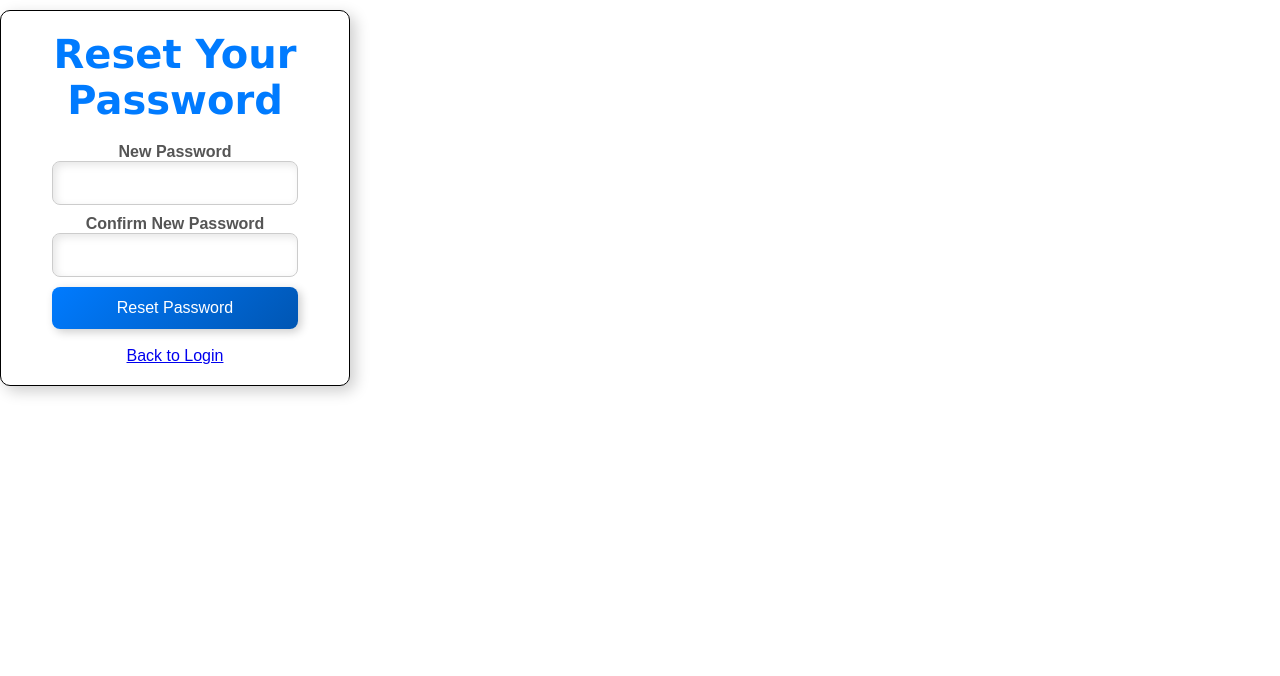
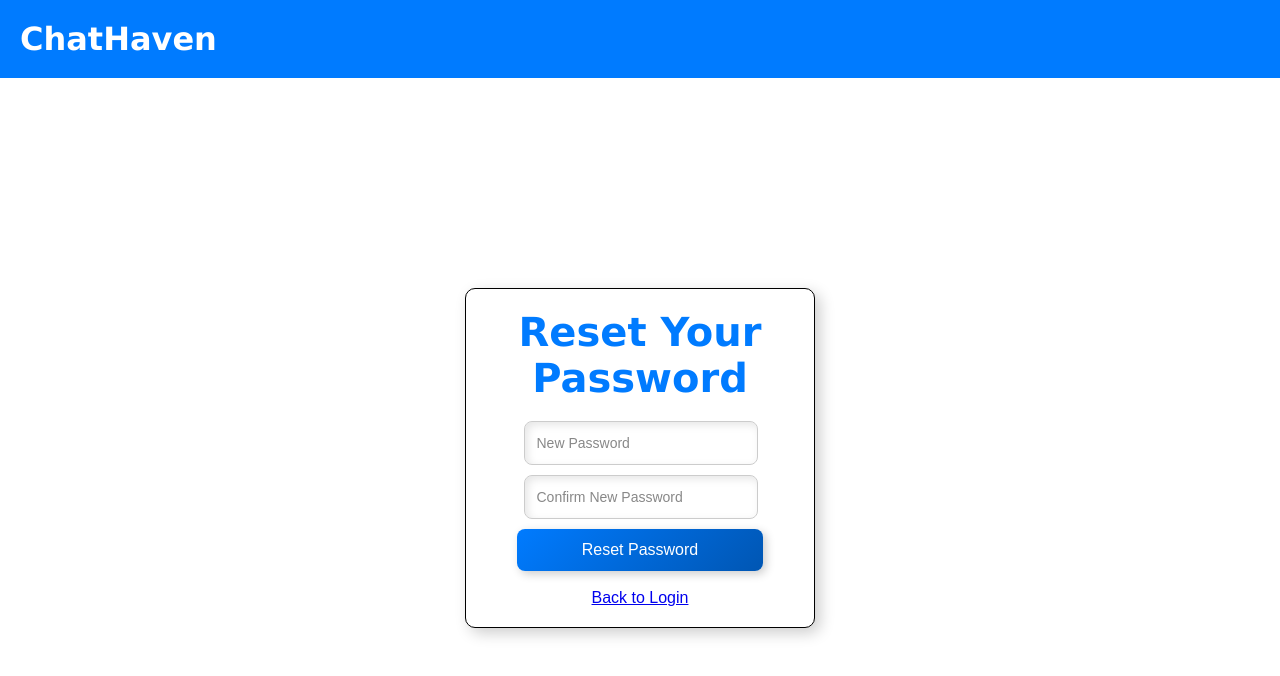
Before and after one commit to UnfairDistributionSoen341/unfair_distribution-SOEN341_Project_W25, a plain HTML site: page Sprint1/ResetPassword2/resetpassword.html in a window 1280 px wide. Drawn offline with Linux system fonts and the light colour scheme.

Commit message:
Update resetpassword.html

```diff
--- a/Sprint1/ResetPassword2/resetpassword.html
+++ b/Sprint1/ResetPassword2/resetpassword.html
@@ -7,16 +7,20 @@
     <link rel="stylesheet" href="./resetpassword2.css">
 </head>
 <body>
+    <div class="main-header">
+        <h1>ChatHaven</h1>
+    </div>
+    <div class="container">
     <div class="reset-password-container">
         <h2>Reset Your Password</h2>
         <form id="resetPasswordForm" onsubmit="return handleResetPassword(event)">
             <div class="input-group">
-                <label for="newPassword">New Password</label>
-                <input type="password" id="newPassword" name="newPassword" required>
+                <label for="newPassword"></label>
+                <input type="password" id="newPassword" name="newPassword" placeholder="New Password" required>
             </div>
             <div class="input-group">
-                <label for="confirmPassword">Confirm New Password</label>
-                <input type="password" id="confirmPassword" name="confirmPassword" required>
+                <label for="confirmPassword"></label>
+                <input type="password" id="confirmPassword" name="confirmPassword" placeholder="Confirm New Password" required>
             </div>
             <button type="submit" class="reset-btn">Reset Password</button>
         </form>
@@ -24,6 +28,7 @@
         <p id="message"></p>
         <a href="../LoginPage/user_login.html">Back to Login</a>
     </div>
+</div>
     <script src="./resetpassword2.js"></script>
 </body>
 </html>
```
